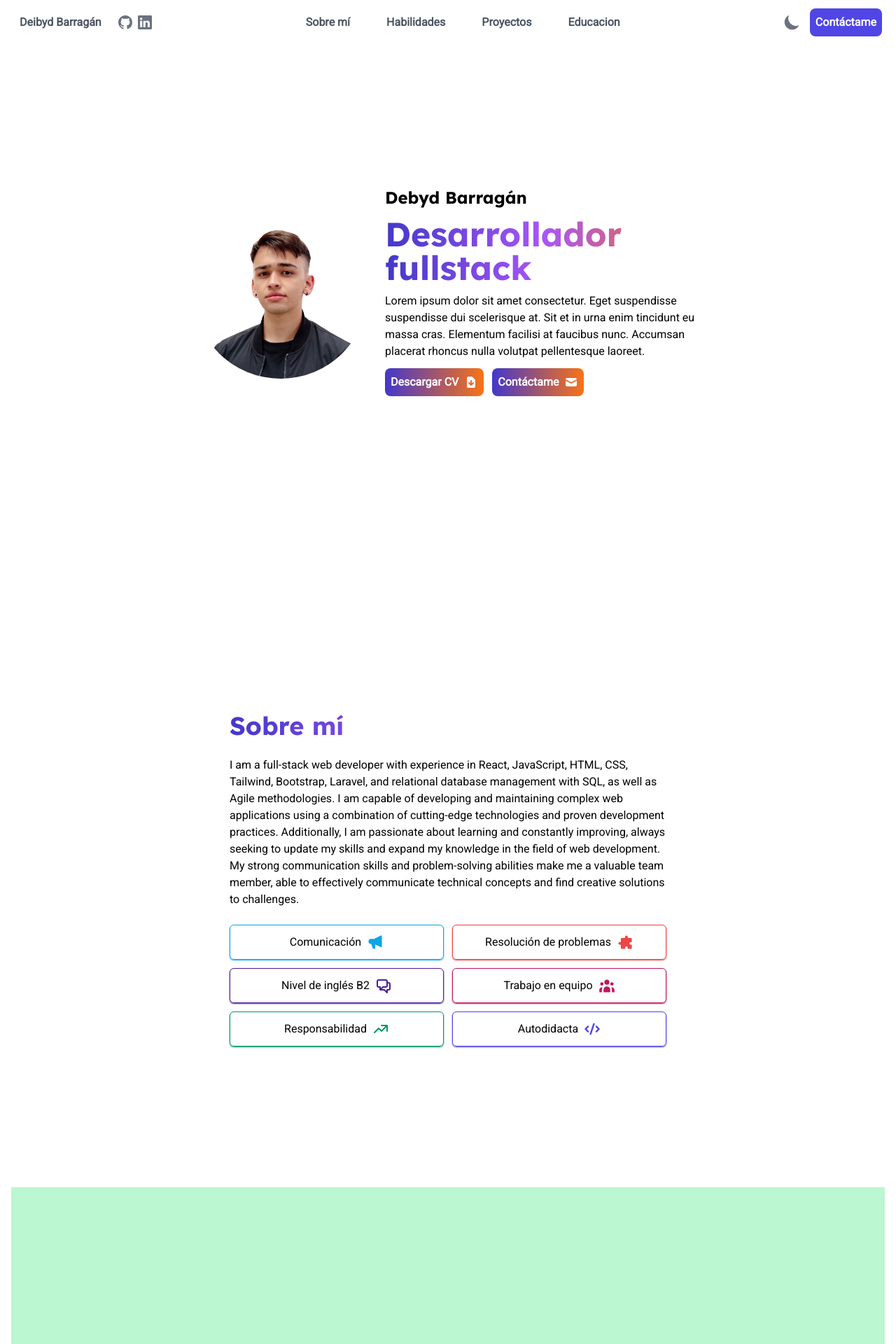
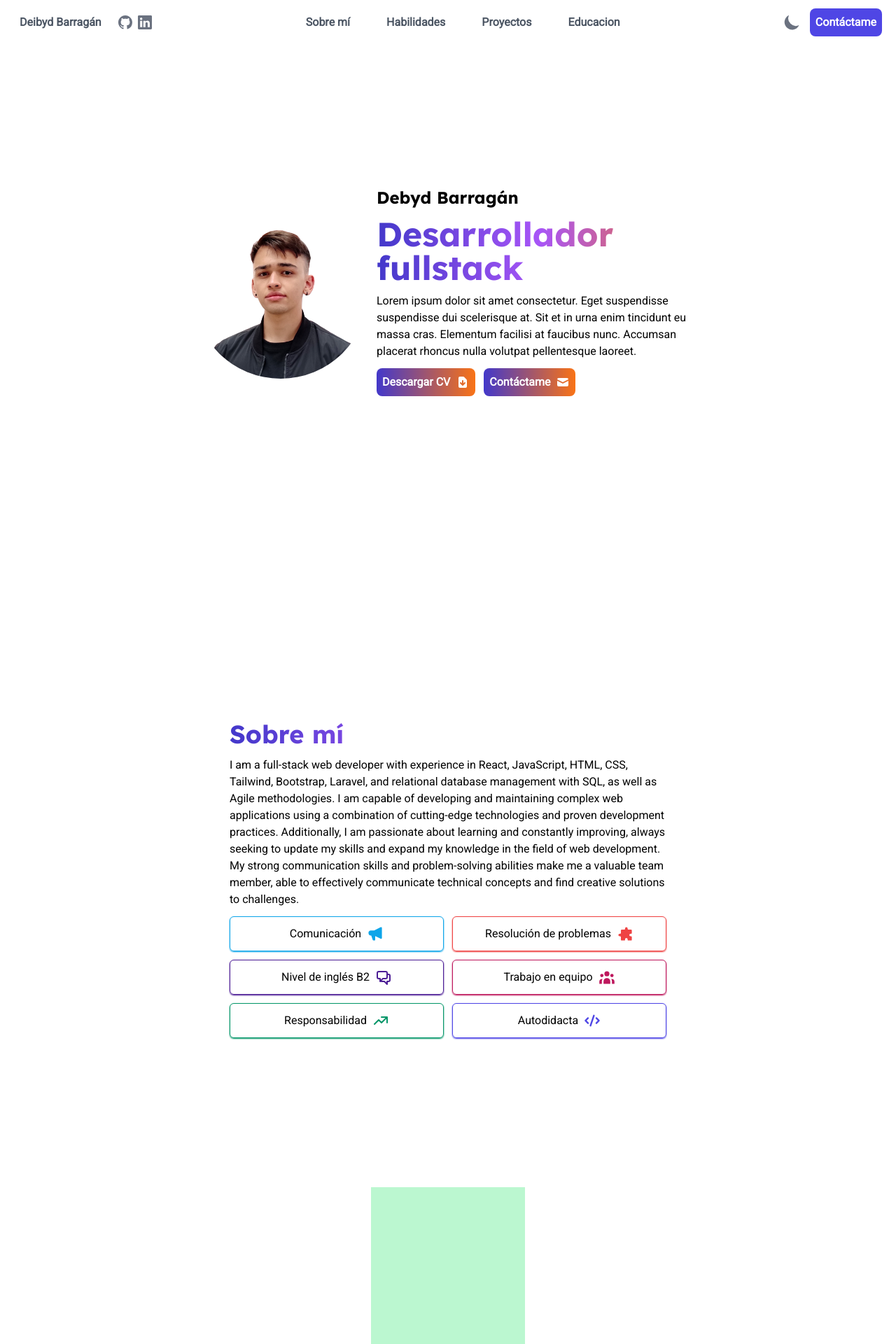
Before and after one commit to DeibydBarragan/portfolio, a Next.js app: page / in a window 1280 px wide. Shown: the top 1920 px of the page at 70% size. Built offline with nearby package versions, Linux system fonts and the light colour scheme.

Commit message:
Arreglé ciertos divs innecesarios

```diff
--- a/src/components/sections/about/About.tsx
+++ b/src/components/sections/about/About.tsx
@@ -4,10 +4,9 @@ import { cardsData } from "./cards.data"
 export default function About() {
   return (
     <section
-      className="pt-16 section"
+      className="pt-16 section w-full sm:w-10/12  md:w-7/12 lg:w-6/12 2xl:w-5/12"
       id="about"
     >
-      <div className="flex flex-col md:w-8/12 lg:w-7/12 xl:w-6/12 2xl:w-4/12 gap-6">
       <h2>Sobre mí</h2>
       <p>
         I am a full-stack web developer with experience in React, JavaScript, HTML, CSS, Tailwind, Bootstrap, Laravel, and relational database management with SQL, as well as Agile methodologies. I am capable of developing and maintaining complex web applications using a combination of cutting-edge technologies and proven development practices. Additionally, I am passionate about learning and constantly improving, always seeking to update my skills and expand my knowledge in the field of web development. My strong communication skills and problem-solving abilities make me a valuable team member, able to effectively communicate technical concepts and find creative solutions to challenges.
@@ -22,7 +21,6 @@ export default function About() {
           ))
         }
       </div>
-      </div>
     </section>
   )
 }
--- a/src/components/sections/hero/Hero.tsx
+++ b/src/components/sections/hero/Hero.tsx
@@ -4,8 +4,7 @@ import { Link } from "react-scroll"
 
 export default function Hero() {
   return (
-    <main className="flex align-items-center min-h-screen mt-10 sm:mt-0">
-      <div className="mx-auto flex flex-col md:flex-row justify-center items-center w-auto md:w-10/12 lg:w-8/12 xl:w-7/12 2xl:w-6/12 gap-6">
+    <main className="section mx-auto md:flex-row items-center w-7/12 2xl:w-6/12">
       <Image
         src="/images/foto.png"
         alt="Picture of the author"
@@ -38,7 +37,6 @@ export default function Hero() {
           </Link>
         </div>
       </div>
-      </div>
     </main>
   )
 }
--- a/src/styles/globals.css
+++ b/src/styles/globals.css
@@ -11,7 +11,7 @@
 }
 
 .section {
-  @apply pt-16 md:pt-0 flex flex-col items-center justify-center sm:min-h-screen
+  @apply pt-16 md:pt-0 flex flex-col gap-3 justify-center sm:min-h-screen mx-auto
 }
 
 .btn {
```
Lines whose indentation alone changed are shown as unchanged.
